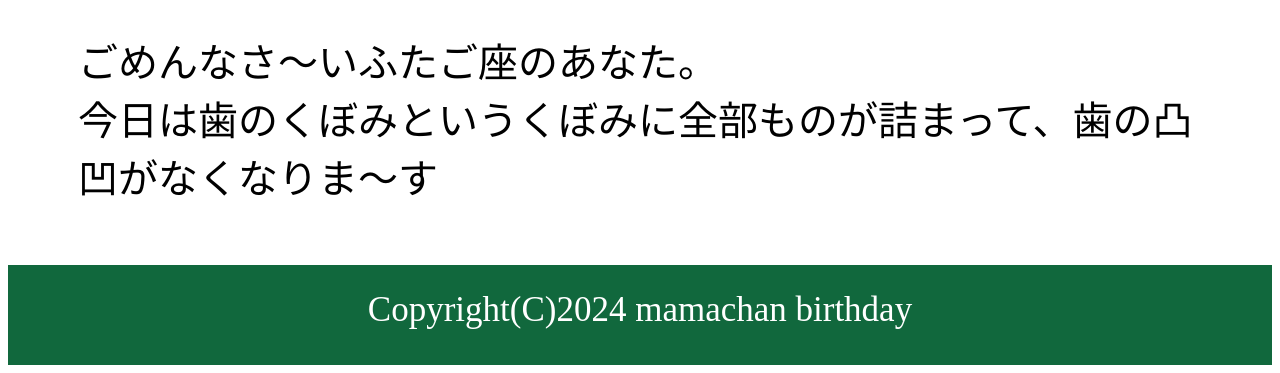
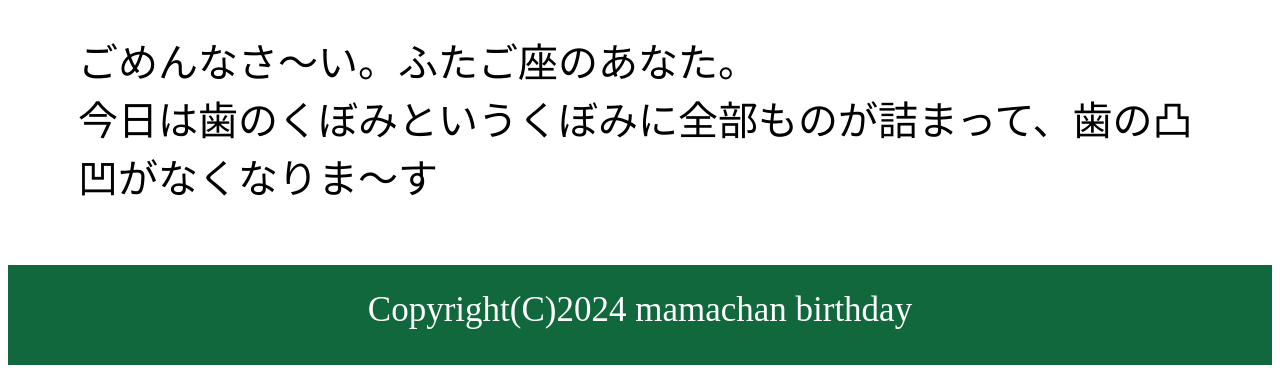
Before and after one commit to marikkochan/531_C, a plain HTML site: page index.html in a window 1280 px wide. Shown: the part 931-1304 px from the top of the page. Drawn offline with Linux system fonts and the light colour scheme.

Commit message:
Update index.html

```diff
--- a/index.html
+++ b/index.html
@@ -28,7 +28,7 @@
         <h2>Cの〇〇〇〇ー〇は<br>「グリンピース」でした★</h2>
       <br>
         <img src="https://github.com/marikkochan/531/blob/main/green01.jpg?raw=true">
-        <p class="husei">ごめんなさ～いふたご座のあなた。
+        <p class="husei">ごめんなさ～い。ふたご座のあなた。
         <br>
         今日は歯のくぼみというくぼみに全部ものが詰まって、歯の凸凹がなくなりま～す</p>
       </div>
```
